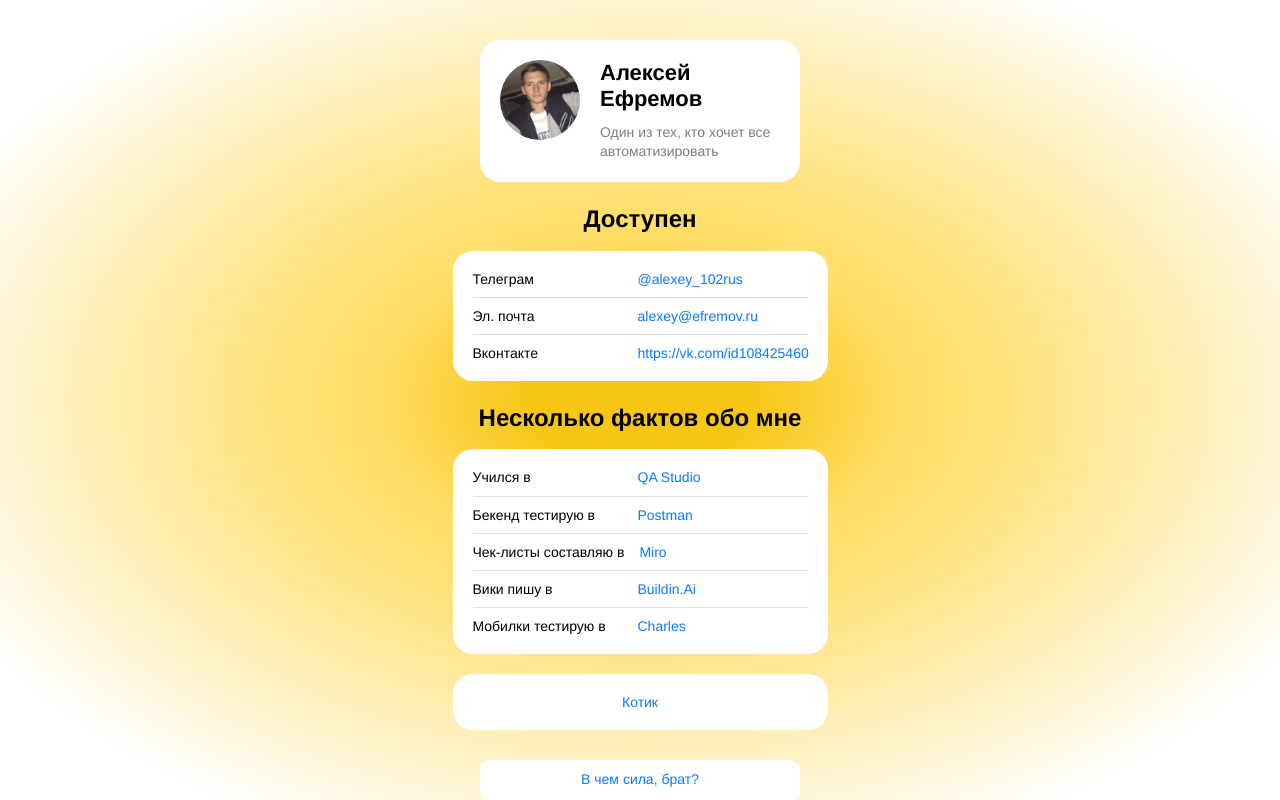
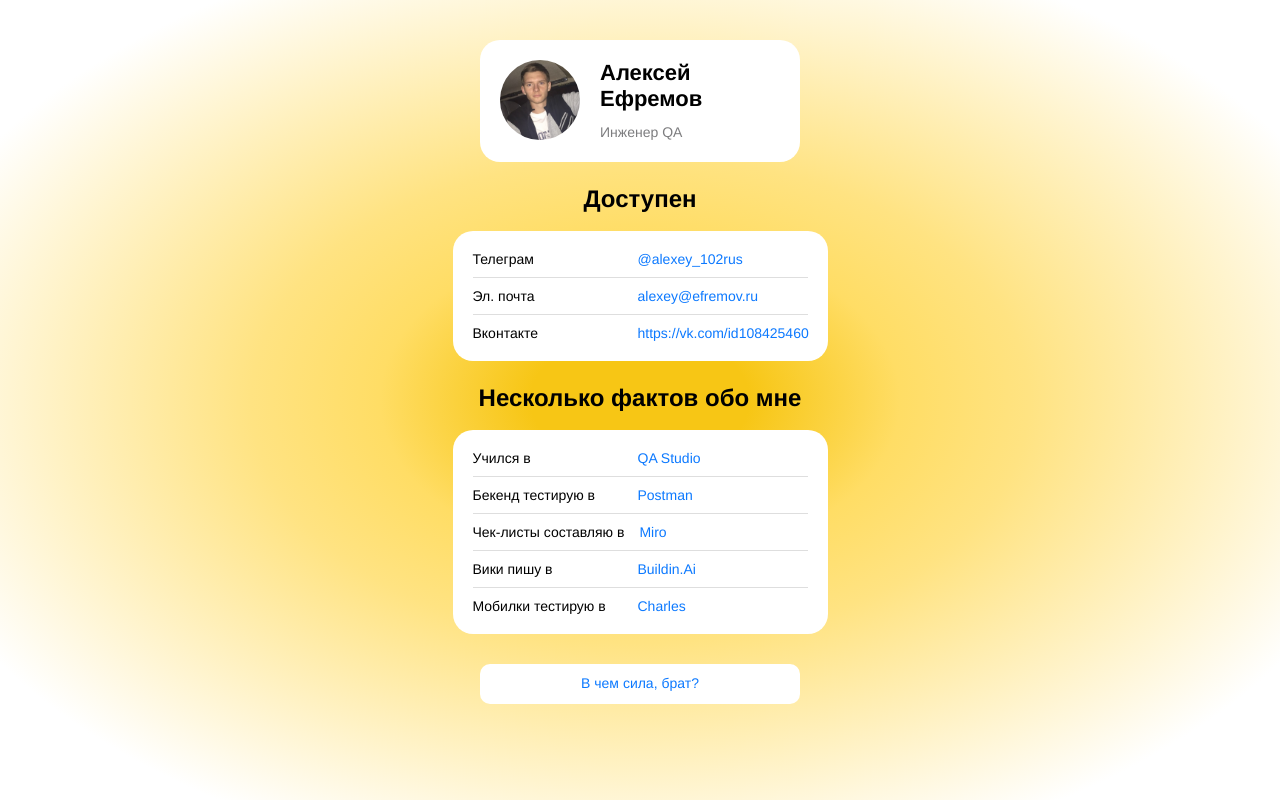
Before and after one commit to Alexey102102/cv, a plain HTML site: page index.html in a window 1280 px wide. Drawn offline with Linux system fonts and the light colour scheme.

Commit message:
Удалил котика

```diff
--- a/index.html
+++ b/index.html
@@ -14,7 +14,7 @@
       <img src="./image.jpg" alt="avatar" class="header__avatar" />
       <div class="header__textContainer">
         <h1 class="header__title">Алексей Ефремов</h1>
-        <h3 class="header__subtitle">Один из тех, кто хочет все автоматизировать</h3>
+        <h3 class="header__subtitle">Инженер QA</h3>
       </div>
     </header>
     <main>
@@ -64,13 +64,6 @@
           </li>
         </ul>
       </section>
-      <section class="links">
-        <ul class="links__container2">
-          <li class="links__link2">
-            <a class="linsk__link" href="./inx.jpg">Котик</a>
-          </li>
-        </ul>
-      </section>
     </main>
    <footer>
       <button type = "button" class="button-link" href=""> В чем сила, брат?  </button>
```
